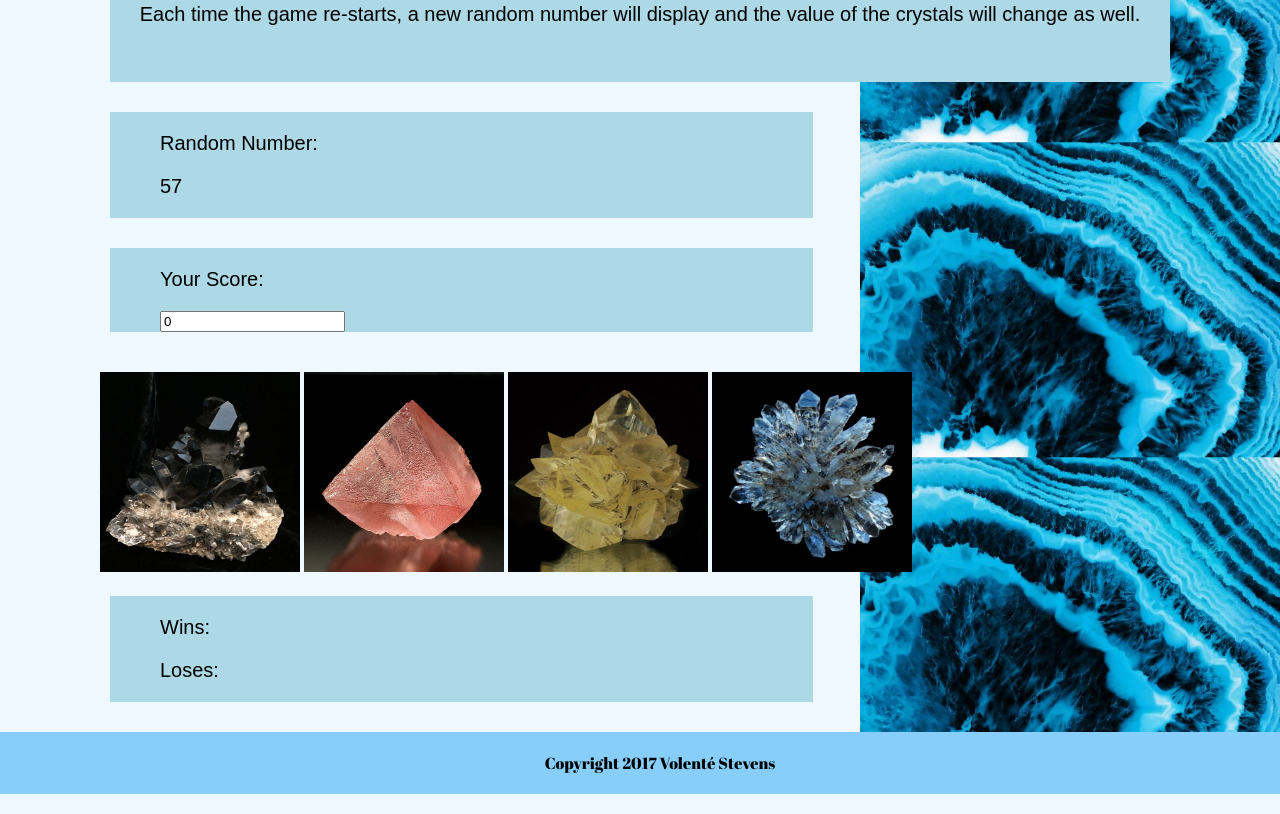
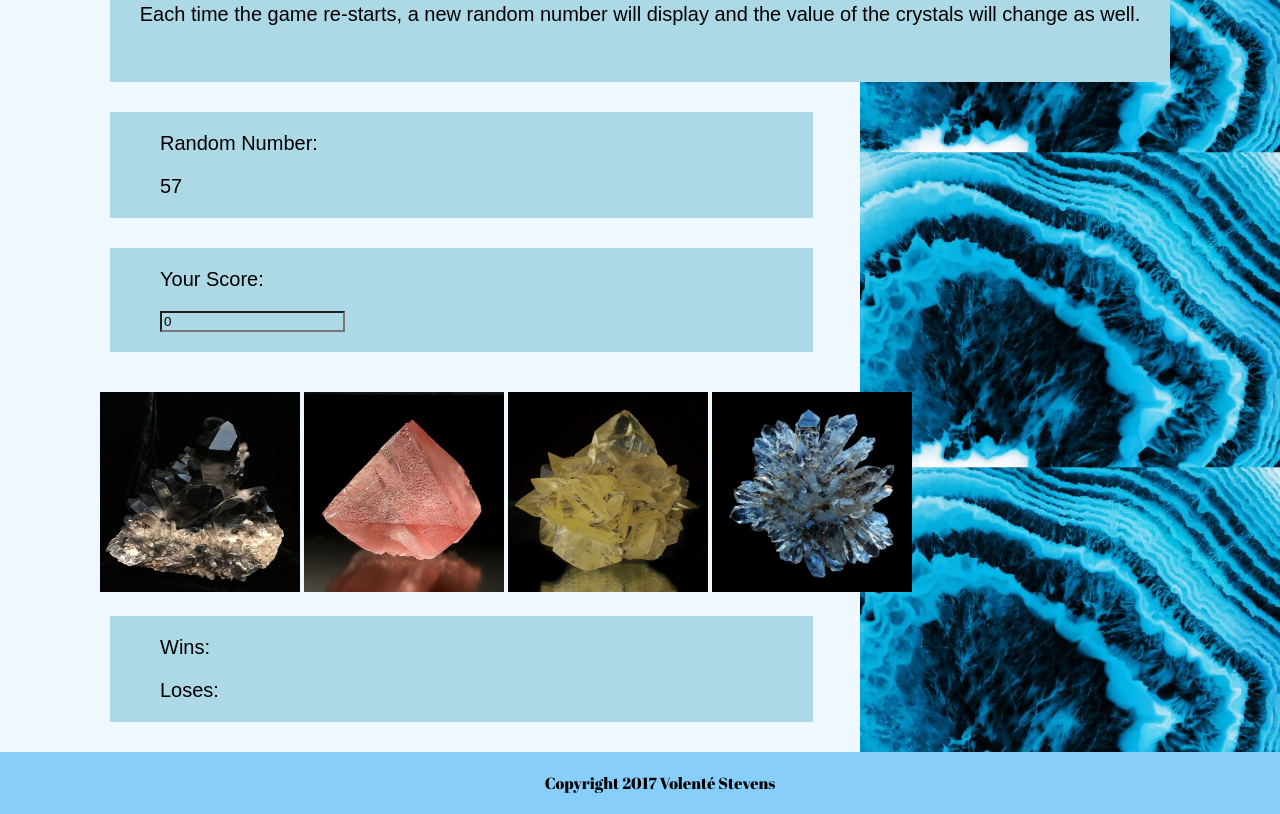
Before and after one commit to volentes/week-4-game, a plain HTML site: page index.html in a window 1280 px wide. Shown: the part 824-1638 px from the top of the page. Drawn offline with nearby package versions, Linux system fonts and the light colour scheme; a web font is replaced by a local one.

Commit message:
changes to completed code

```diff
--- a/assets/style.css
+++ b/assets/style.css
@@ -70,6 +70,7 @@ p {
     width: 51%;
     padding-left: 50px;
     margin-top: -80px;
+    padding-bottom: 20px;
   }
 
 .crystals {
@@ -103,3 +104,7 @@ footer {
   display: block;
   margin: auto;
 }
+
+#counter {
+  background-color: #ADD8E6;
+}
```
Also changed, not shown: index.html (+1 -0 lines), 1 other file.
